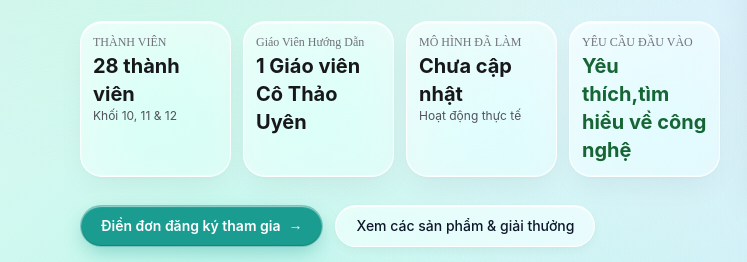
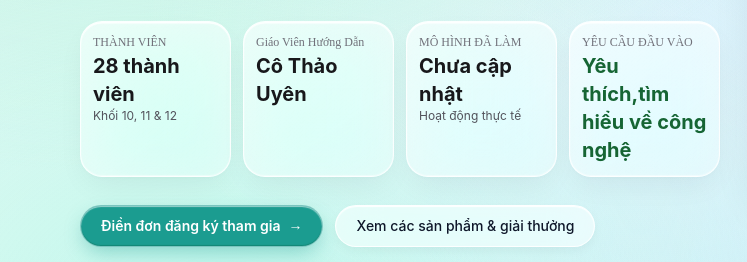
Before and after one commit to NGUYENLONGVN0/STEMAIOT, a plain HTML site: page index.html in a window 1280 px wide. Shown: the part 392-654 px from the top of the page, 0-747 px from the left. Drawn offline with nearby package versions, Linux system fonts and the light colour scheme.

Commit message:
Update index.html

```diff
--- a/index.html
+++ b/index.html
@@ -279,8 +279,7 @@
               </div>
               <div class="flat-card p-3">
                 <div class="text-xs font-mono-tech text-zinc-500">Giáo Viên Hướng Dẫn</div>
-                <div class="text-xl font-bold text-zinc-900 mt-0.5">1 Giáo viên
-                Cô Thảo Uyên</div>
+                <div class="text-xl font-bold text-zinc-900 mt-0.5">Cô Thảo Uyên</div>
               </div>
               <div class="flat-card p-3">
                 <div class="text-xs font-mono-tech text-zinc-500">MÔ HÌNH ĐÃ LÀM</div>
```
